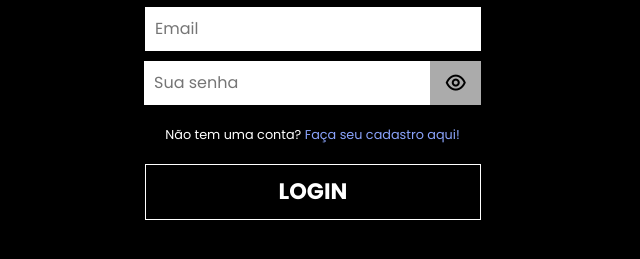
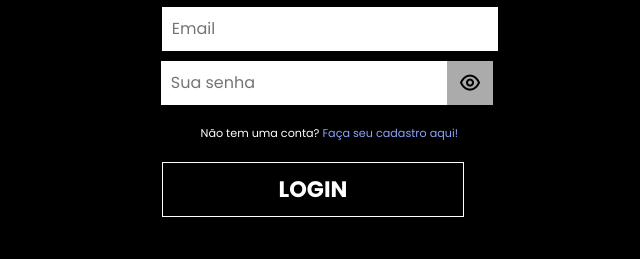
Before and after one commit to Ericofff/Akame, a plain HTML site: page index.html in a window 1280 px wide. Shown: the part 209-468 px from the top of the page, without its empty margins (327-967 px from the left). Drawn offline with nearby package versions, Linux system fonts and the light colour scheme.

Commit message:
Update login.css

```diff
--- a/css/login.css
+++ b/css/login.css
@@ -26,13 +26,13 @@
     align-items: center;
     width: auto;
     height: auto;
-    padding: 0 35px;
+    /* padding: 0 35px; */
 }
 /* login form */
 .login .input-group{
     display: flex;
     flex-direction: column;
-    width: 100%;
+    width: 90%;
     padding: 0;
 }
 .login .input-group input{
@@ -51,7 +51,7 @@
     -webkit-box-shadow: 0 0 0 30px white inset !important;
 }
 p{
-    font-size: .8em;
+    font-size: .7em;
     text-align: center;
     padding: 10px;
     margin: 10px 0 10px 0;
```
